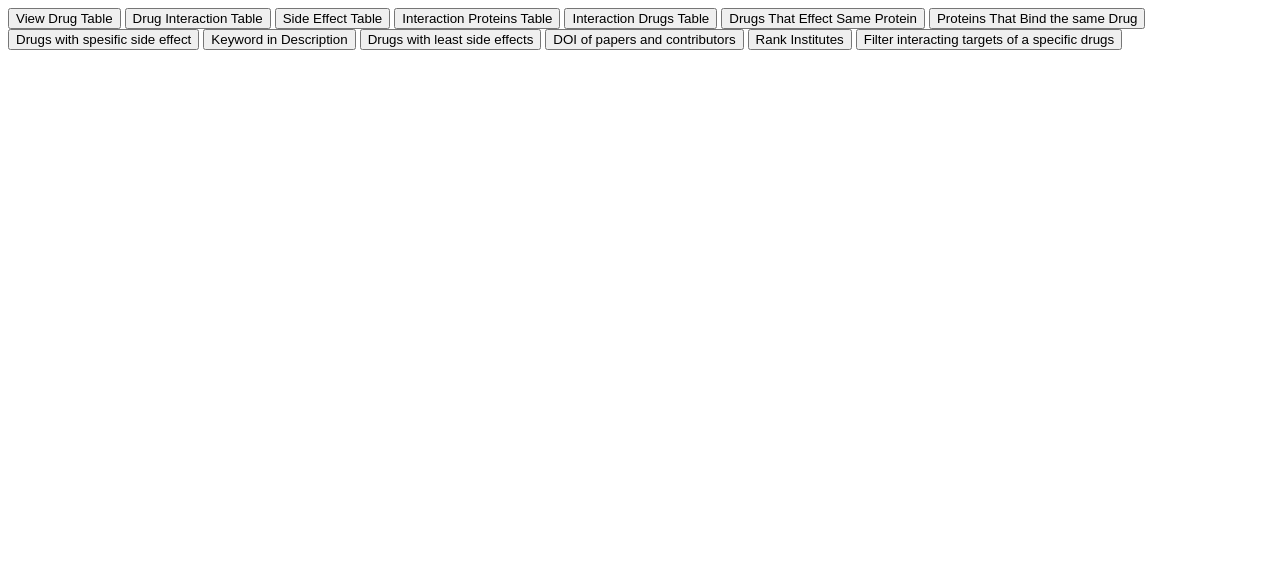
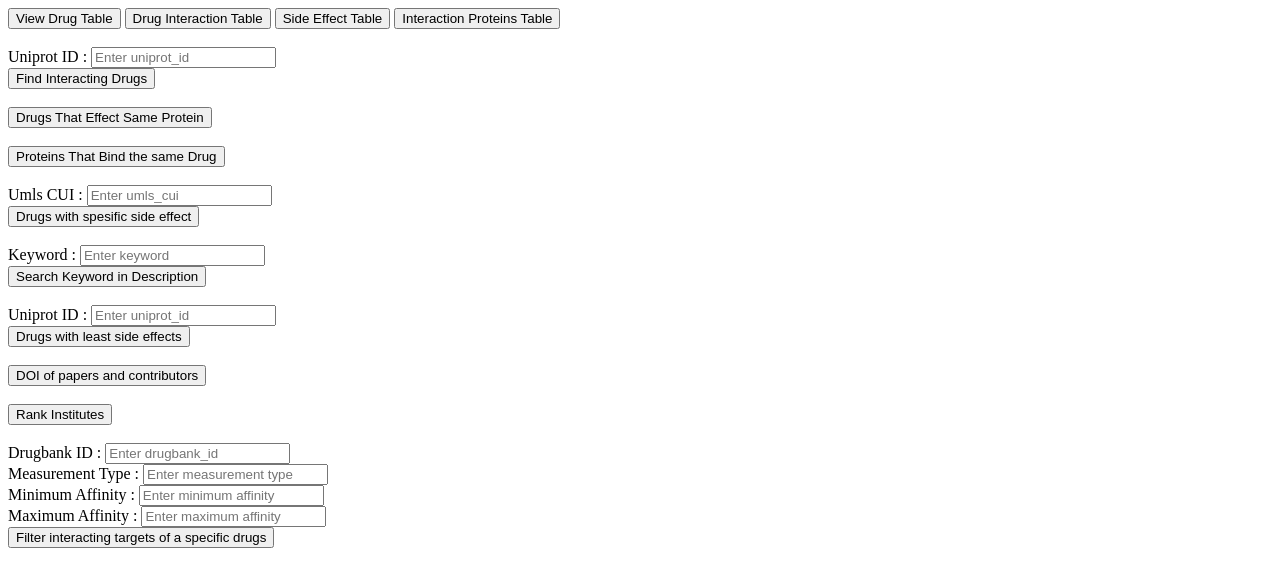
Before and after one commit to Refref18/321project3, a Flask app: page /user_page in a window 1280 px wide. Shown: the top 587 px of the page. Run offline with Flask 2, Linux system fonts and the light colour scheme; some libraries are stand-ins or nearby versions.

Commit message:
added forms

```diff
--- a/application/templates/user_page.html
+++ b/application/templates/user_page.html
@@ -9,20 +9,80 @@
 </head>
 
 <body>
-    <form method="post" action="/manager_page">
+    <form method="post" action="/user_page">
         <input type="submit" value="View Drug Table" name="action1" />
         <input type="submit" value="Drug Interaction Table" name="action2" />
         <input type="submit" value="Side Effect Table" name="action3" />
         <input type="submit" value="Interaction Proteins Table" name="action4" />
-        <input type="submit" value="Interaction Drugs Table" name="action5" />
+
+        <br>
+        <br>
+        <div>
+            <label for="uniprot_id">Uniprot ID :</label>
+            <input type="uniprot_id" class="form-control" id="uniprot_id" name="uniprot_id" placeholder="Enter uniprot_id" />
+        </div>
+        <input type="submit" value="Find Interacting Drugs" name="action5" />
+        <br>
+        <br>
         <input type="submit" value="Drugs That Effect Same Protein" name="action6" />
+        <br>
+        <br>
         <input type="submit" value="Proteins That Bind the same Drug" name="action7" />
+        <br>
+        <br>
+        <div>
+            <label for="umls_cui">Umls CUI :</label>
+            <input type="umls_cui" class="form-control" id="umls_cui" name="umls_cui" placeholder="Enter umls_cui" />
+        </div>
         <input type="submit" value="Drugs with spesific side effect" name="action8" />
-        <input type="submit" value="Keyword in Description" name="action9" />
+
+        <br>
+        <br>
+        <div>
+            <label for="keyword">Keyword :</label>
+            <input type="keyword" class="form-control" id="keyword" name="keyword" placeholder="Enter keyword" />
+        </div>
+        <input type="submit" value="Search Keyword in Description" name="action9" />
+
+        <br>
+        <br>
+        <div>
+            <label for="uniprot_id_2">Uniprot ID :</label>
+            <input type="uniprot_id_2" class="form-control" id="uniprot_id_2" name="uniprot_id_2" placeholder="Enter uniprot_id" />
+        </div>
         <input type="submit" value="Drugs with least side effects" name="action10" />
+        <br>
+        <br>
         <input type="submit" value="DOI of papers and contributors" name="action11" />
+        <br>
+        <br>
         <input type="submit" value="Rank Institutes" name="action12" />
+
+        <br>
+        <br>
+        <div>
+            <label for="drugbank_id_4">Drugbank ID :</label>
+            <input type="drugbank_id_4" class="form-control" id="drugbank_id_4" name="drugbank_id_4"
+                placeholder="Enter drugbank_id" />
+        </div>
+        <div>
+            <label for="measurement_type">Measurement Type :</label>
+            <input type="measurement_type" class="form-control" id="measurement_type" name="measurement_type"
+                placeholder="Enter measurement type" />
+        </div>
+        <div>
+            <label for="affinity_min">Minimum Affinity :</label>
+            <input type="affinity_min" class="form-control" id="affinity_min" name="affinity_min"
+                placeholder="Enter minimum affinity" />
+        </div>
+        <div>
+            <label for="affinity_max">Maximum Affinity :</label>
+            <input type="affinity_max" class="form-control" id="affinity_max" name="affinity_max"
+                placeholder="Enter maximum affinity" />
+        </div>
         <input type="submit" value="Filter interacting targets of a specific drugs" name="action13" />
+        <br>
+        <br>
 
     </form>
 
```
